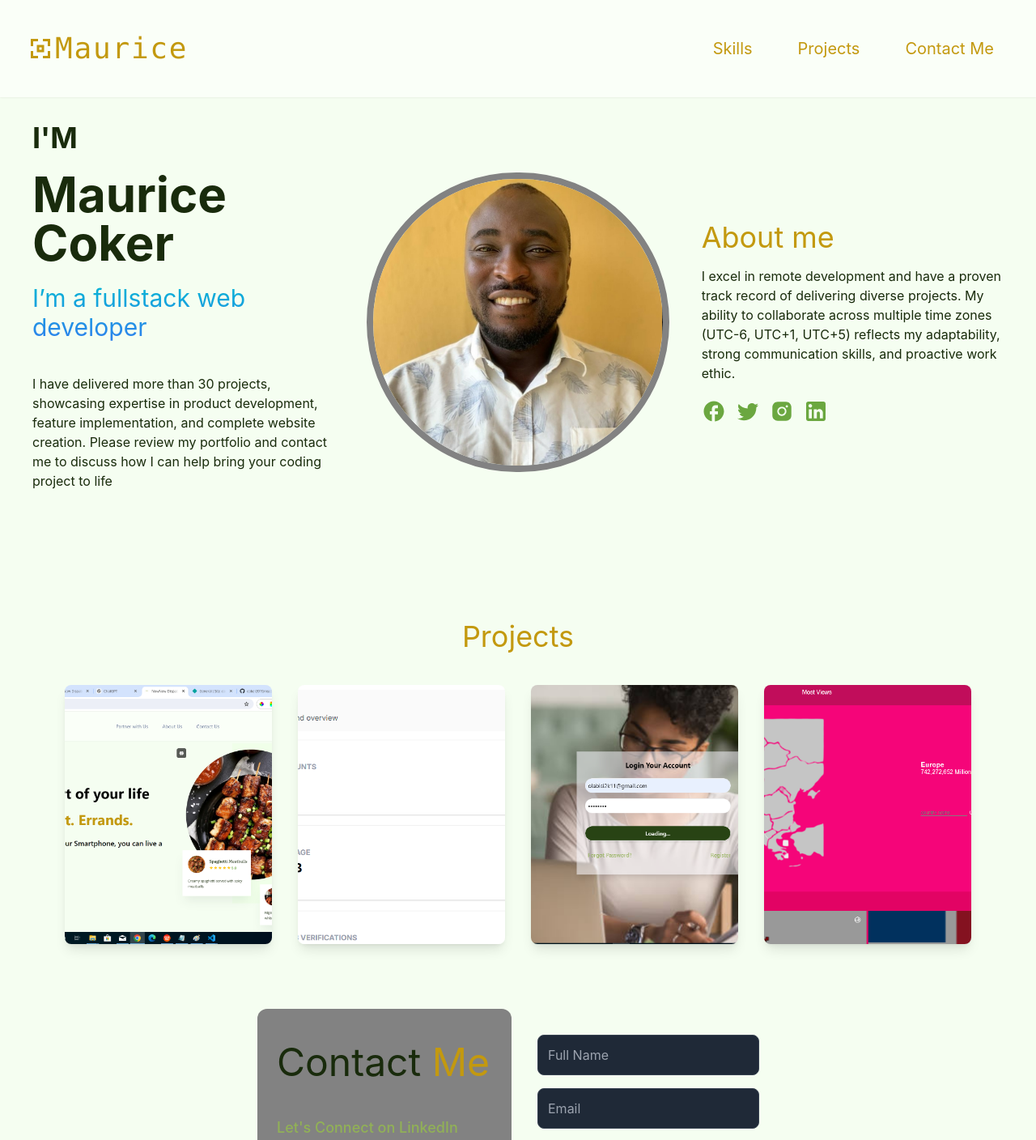
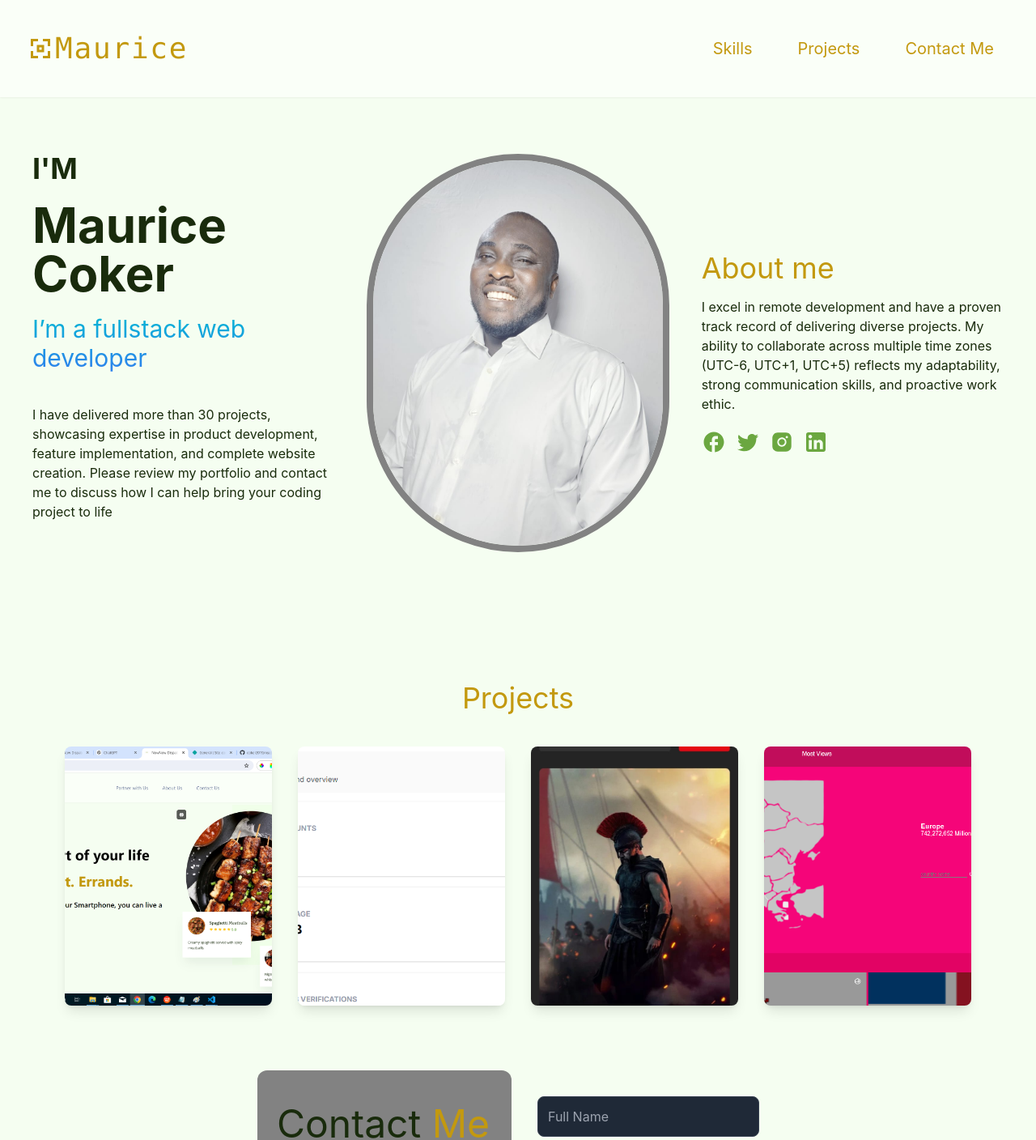
Before and after one commit to coker2019/react-porfolio, a React (Vite) app: page / in a window 1280 px wide. Shown: the top 1408 px of the page at 81% size. Built offline with nearby package versions, Linux system fonts and the light colour scheme.

Commit message:
update portfolio

```diff
--- a/src/assets/index.js
+++ b/src/assets/index.js
@@ -10,6 +10,9 @@ import ticket from "./ticket.png";
 import virtual from "./virtual-lip.png";
 import landingpage from "./landingpage.png";
 import adminPix from "./admin.png"
+import newpix from "./olabisi.jpeg"
+import moviepix from "./movie_pix.jpeg"
+
 
 export const images = {
     closebtn,
@@ -24,5 +27,7 @@ export const images = {
     virtual,
     landingpage,
     adminPix,
+    newpix,
+    moviepix,
 
 }
--- a/src/components/hero.jsx
+++ b/src/components/hero.jsx
@@ -22,7 +22,7 @@ const Hero = () => {
 
       <div className="w-fit md:w-1/3 items-center">
         <img
-          src={images.profilepix}
+          src={images.newpix}
           className="rounded-full w-full border-8 border-primaryAsh"
           alt="hero"
           width={250}
--- a/src/components/project.jsx
+++ b/src/components/project.jsx
@@ -26,9 +26,9 @@ const Project = () => {
             />
           </a>
 
-          <a href="https://virtual-library-88xi.onrender.com/login" className="group h-48 overflow-hidden rounded-lg shadow-lg sm:h-60 md:h-80 md:col-span-2 lg:col-span-1">
+          <a href="https://olabisimovie.netlify.app/" className="group h-48 overflow-hidden rounded-lg shadow-lg sm:h-60 md:h-80 md:col-span-2 lg:col-span-1">
             <img
-              src={images.virtual}
+              src={images.moviepix}
               alt="virtualImg"
               className="w-full h-full object-cover object-center transition duration-200 group-hover:scale-105"
             />
```
Also changed, not shown: src/assets/movie_pix.jpeg (added), src/assets/olabisi.jpeg (added).
